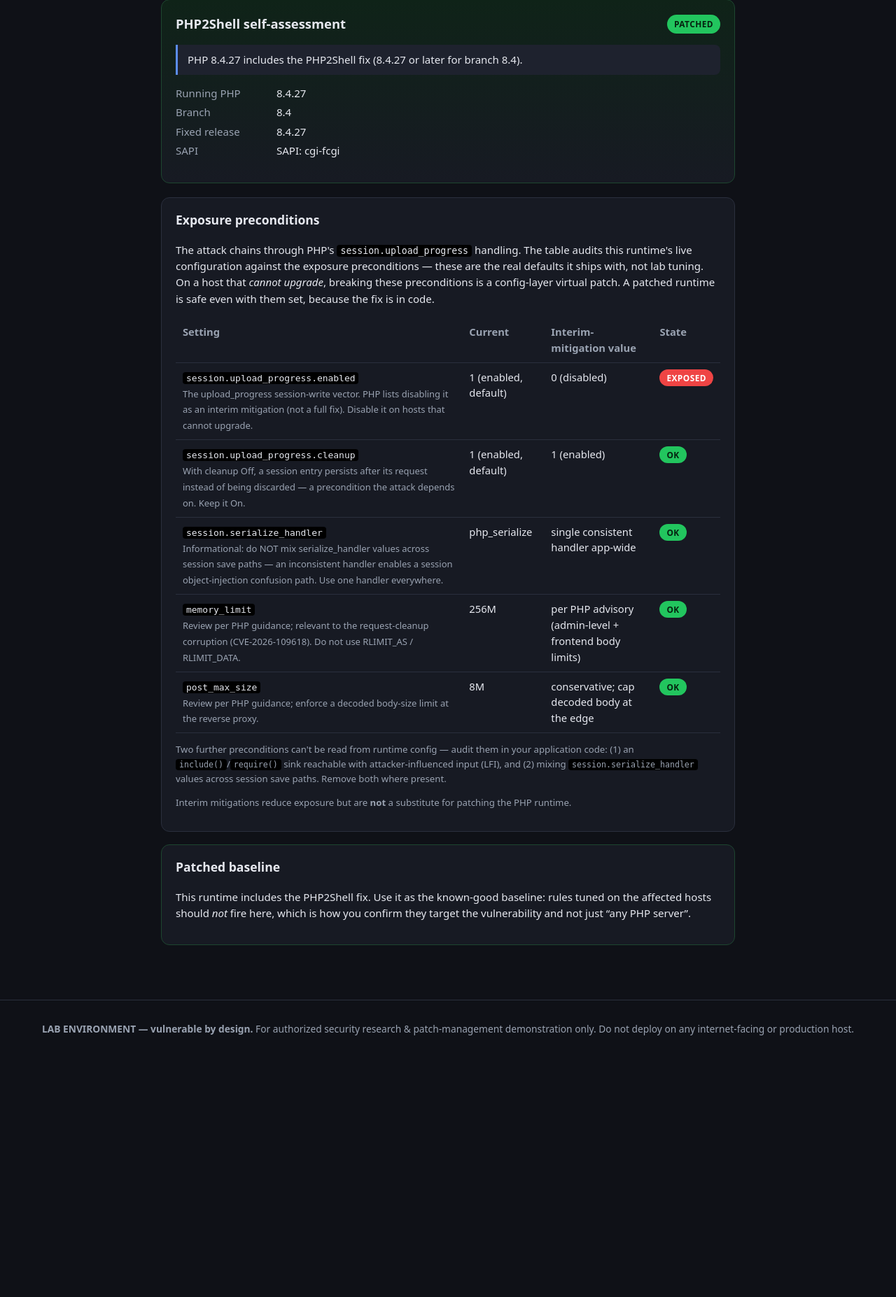
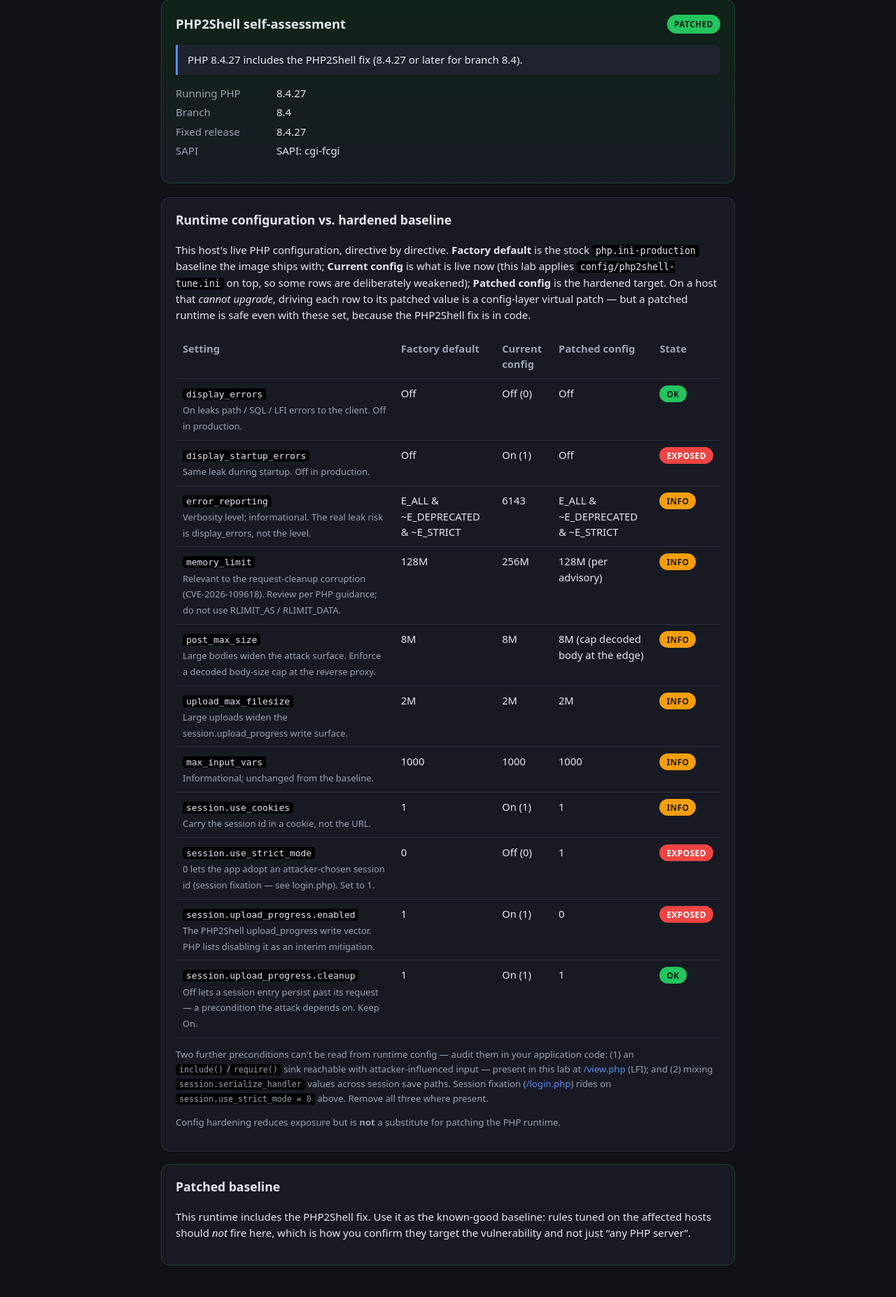
Before and after one commit to d0gban/php2shell-poc, a PHP site: page /assess.php in a window 1280 px wide. Shown: the part 93-1947 px from the top of the page at 70% size. Before the commit the page ends 1573 px from the top, so only its background shows below. Run offline with PHP 8.4, Linux system fonts and the light colour scheme.

Commit message:
Add shared php.ini config profiles + factory/current/patched audit table
- config/php2shell-tune.ini: deliberately-weakened runtime config, mounted into
  every container's conf.d (overrides php.ini-production). Single source across
  all three hosts so the only variable stays the PHP version.
- config/php2shell-stock.ini: no-op profile for the stock production baseline.
- docker-compose.yml: mount ${PHP_TUNE_INI:-./config/php2shell-tune.ini} on all
  three services.
- setup.sh: --stock / --tuned (default) / --help flags select the config profile
  via PHP_TUNE_INI; panel prints the active profile.
- cve.php: php2shell_config_audit() reports each tune.ini directive as
  factory (php.ini-production) / current (live ini_get) / patched (hardened),
  with a security State on the directives that matter.
- assess.php: new "Runtime configuration vs. hardened baseline" table
  (Factory default | Current config | Patched config | State); config_audit
  added to the JSON output. Notes now link the LFI (/view.php) and session
  fixation (/login.php, session.use_strict_mode=0) sinks.
- README: config-profile deploy flags + updated layout.

Co-Authored-By: Claude Opus 4.8 <noreply@anthropic.com>

```diff
--- a/docker-compose.yml
+++ b/docker-compose.yml
@@ -11,6 +11,7 @@ services:
     ports: ["${LAB_BIND}:8080:80"]      # bind iface via LAB_BIND in .env (default 127.0.0.1)
     volumes:
       - ./webapp:/var/www/html:ro            # identical app on all three; only PHP differs
+      - ${PHP_TUNE_INI:-./config/php2shell-tune.ini}:/usr/local/etc/php/conf.d/zz-php2shell-tune.ini:ro  # config profile (setup.sh --stock|--tuned); overrides php.ini-production
       - ./logs/eol:/var/log/apache2          # raw HTTP capture (mod_dumpio) for WAF rule dev
     restart: "no"              # throwaway lab: only runs when you explicitly bring it up
 
@@ -22,6 +23,7 @@ services:
     ports: ["${LAB_BIND}:8081:80"]      # bind iface via LAB_BIND in .env
     volumes:
       - ./webapp:/var/www/html:ro
+      - ${PHP_TUNE_INI:-./config/php2shell-tune.ini}:/usr/local/etc/php/conf.d/zz-php2shell-tune.ini:ro  # config profile (setup.sh --stock|--tuned); overrides php.ini-production
       - ./logs/outdated:/var/log/apache2     # raw HTTP capture (mod_dumpio) for WAF rule dev
     restart: "no"              # throwaway lab: only runs when you explicitly bring it up
 
@@ -33,5 +35,6 @@ services:
     ports: ["${LAB_BIND}:8082:80"]      # bind iface via LAB_BIND in .env
     volumes:
       - ./webapp:/var/www/html:ro
+      - ${PHP_TUNE_INI:-./config/php2shell-tune.ini}:/usr/local/etc/php/conf.d/zz-php2shell-tune.ini:ro  # config profile (setup.sh --stock|--tuned); overrides php.ini-production
       - ./logs/patched:/var/log/apache2      # raw HTTP capture (mod_dumpio) for WAF rule dev
     restart: "no"              # throwaway lab: only runs when you explicitly bring it up
--- a/webapp/assess.php
+++ b/webapp/assess.php
@@ -3,6 +3,7 @@ require __DIR__ . '/includes/cve.php';
 
 $verdict     = php2shell_verdict(PHP_VERSION);
 $mitigations = php2shell_mitigations();
+$config      = php2shell_config_audit();
 $sapi        = php2shell_sapi_context();
 $vulnerable  = in_array($verdict['status'], ['VULNERABLE', 'EOL_UNSUPPORTED'], true);
 
@@ -19,6 +20,7 @@ if (($_GET['format'] ?? '') === 'json') {
         'reason'       => $verdict['reason'],
         'sapi'         => $sapi,
         'mitigations'  => $mitigations,
+        'config_audit' => $config,
     ], JSON_PRETTY_PRINT | JSON_UNESCAPED_SLASHES);
     exit;
 }
@@ -41,30 +43,38 @@ render_header('Security Self-Check');
 </section>
 
 <section class="panel">
-  <h3>Exposure preconditions</h3>
-  <p>The attack chains through PHP's <code>session.upload_progress</code> handling. The table audits
-     this runtime's live configuration against the exposure preconditions — these are the real
-     defaults it ships with, not lab tuning. On a host that <em>cannot upgrade</em>, breaking these
-     preconditions is a config-layer virtual patch. A patched runtime is safe even with them set,
-     because the fix is in code.</p>
+  <h3>Runtime configuration vs. hardened baseline</h3>
+  <p>This host's live PHP configuration, directive by directive. <strong>Factory default</strong> is the
+     stock <code>php.ini-production</code> baseline the image ships with; <strong>Current config</strong>
+     is what is live now (this lab applies <code>config/php2shell-tune.ini</code> on top, so some rows are
+     deliberately weakened); <strong>Patched config</strong> is the hardened target. On a host that
+     <em>cannot upgrade</em>, driving each row to its patched value is a config-layer virtual patch — but a
+     patched runtime is safe even with these set, because the PHP2Shell fix is in code.</p>
   <table class="grid">
-    <thead><tr><th>Setting</th><th>Current</th><th>Interim-mitigation value</th><th>State</th></tr></thead>
+    <thead><tr><th>Setting</th><th>Factory default</th><th>Current config</th><th>Patched config</th><th>State</th></tr></thead>
     <tbody>
-    <?php foreach ($mitigations as $m): ?>
+    <?php foreach ($config as $c): ?>
       <tr>
-        <td><code><?= htmlspecialchars($m['key']) ?></code><br><span class="muted"><?= htmlspecialchars($m['note']) ?></span></td>
-        <td><?= htmlspecialchars($m['value']) ?></td>
-        <td><?= htmlspecialchars($m['recommended']) ?></td>
-        <td><?= $m['ok'] ? '<span class="badge good">OK</span>' : '<span class="badge bad">EXPOSED</span>' ?></td>
+        <td><code><?= htmlspecialchars($c['key']) ?></code><br><span class="muted"><?= htmlspecialchars($c['note']) ?></span></td>
+        <td><?= htmlspecialchars($c['factory']) ?></td>
+        <td><?= htmlspecialchars($c['current']) ?></td>
+        <td><?= htmlspecialchars($c['patched']) ?></td>
+        <td><?php
+          if ($c['ok'] === null)      echo '<span class="badge warn">INFO</span>';
+          elseif ($c['ok'] === true)  echo '<span class="badge good">OK</span>';
+          else                        echo '<span class="badge bad">EXPOSED</span>';
+        ?></td>
       </tr>
     <?php endforeach; ?>
     </tbody>
   </table>
   <p class="muted">Two further preconditions can't be read from runtime config — audit them in your
      application code: (1) an <code>include()</code>/<code>require()</code> sink reachable with
-     attacker-influenced input (LFI), and (2) mixing <code>session.serialize_handler</code> values
-     across session save paths. Remove both where present.</p>
-  <p class="muted">Interim mitigations reduce exposure but are <strong>not</strong> a substitute for patching the PHP runtime.</p>
+     attacker-influenced input — present in this lab at <a href="/view.php?doc=welcome.php">/view.php</a>
+     (LFI); and (2) mixing <code>session.serialize_handler</code> values across session save paths.
+     Session fixation (<a href="/login.php">/login.php</a>) rides on
+     <code>session.use_strict_mode = 0</code> above. Remove all three where present.</p>
+  <p class="muted">Config hardening reduces exposure but is <strong>not</strong> a substitute for patching the PHP runtime.</p>
 </section>
 
 <?php if ($vulnerable): ?>
--- a/webapp/includes/cve.php
+++ b/webapp/includes/cve.php
@@ -130,6 +130,64 @@ function php2shell_mitigations(): array {
     ];
 }
 
+/**
+ * Full runtime-config audit for the php2shell-tune.ini directives.
+ *
+ * Reports each directive three ways — the stock php.ini-production baseline the
+ * images ship from ("factory"), the LIVE value on this host ("current", read via
+ * ini_get after config/php2shell-tune.ini is applied), and the hardened target
+ * ("patched"). `ok` is set only for the security-relevant directives; the rest
+ * are informational. Reads config only — it performs no exploitation.
+ *
+ * @return array<int,array{key:string,factory:string,current:string,patched:string,ok:?bool,note:string}>
+ */
+function php2shell_config_audit(): array {
+    // Truthy test for an ini flag value as returned by ini_get().
+    $on = static function ($v): bool {
+        return !($v === '' || $v === '0' || $v === false || $v === null || strtolower((string) $v) === 'off');
+    };
+    $onoff = static function ($v) use ($on): string { return $on($v) ? 'On (1)' : 'Off (0)'; };
+
+    $er    = (int) ini_get('error_reporting');
+    $erStr = $er === E_ALL ? 'E_ALL' : (string) $er;
+
+    return [
+        ['key' => 'display_errors', 'factory' => 'Off', 'current' => $onoff(ini_get('display_errors')),
+         'patched' => 'Off', 'ok' => !$on(ini_get('display_errors')),
+         'note' => 'On leaks path / SQL / LFI errors to the client. Off in production.'],
+        ['key' => 'display_startup_errors', 'factory' => 'Off', 'current' => $onoff(ini_get('display_startup_errors')),
+         'patched' => 'Off', 'ok' => !$on(ini_get('display_startup_errors')),
+         'note' => 'Same leak during startup. Off in production.'],
+        ['key' => 'error_reporting', 'factory' => 'E_ALL & ~E_DEPRECATED & ~E_STRICT', 'current' => $erStr,
+         'patched' => 'E_ALL & ~E_DEPRECATED & ~E_STRICT', 'ok' => null,
+         'note' => 'Verbosity level; informational. The real leak risk is display_errors, not the level.'],
+        ['key' => 'memory_limit', 'factory' => '128M', 'current' => (string) ini_get('memory_limit'),
+         'patched' => '128M (per advisory)', 'ok' => null,
+         'note' => 'Relevant to the request-cleanup corruption (CVE-2026-109618). Review per PHP guidance; do not use RLIMIT_AS / RLIMIT_DATA.'],
+        ['key' => 'post_max_size', 'factory' => '8M', 'current' => (string) ini_get('post_max_size'),
+         'patched' => '8M (cap decoded body at the edge)', 'ok' => null,
+         'note' => 'Large bodies widen the attack surface. Enforce a decoded body-size cap at the reverse proxy.'],
+        ['key' => 'upload_max_filesize', 'factory' => '2M', 'current' => (string) ini_get('upload_max_filesize'),
+         'patched' => '2M', 'ok' => null,
+         'note' => 'Large uploads widen the session.upload_progress write surface.'],
+        ['key' => 'max_input_vars', 'factory' => '1000', 'current' => (string) ini_get('max_input_vars'),
+         'patched' => '1000', 'ok' => null,
+         'note' => 'Informational; unchanged from the baseline.'],
+        ['key' => 'session.use_cookies', 'factory' => '1', 'current' => $onoff(ini_get('session.use_cookies')),
+         'patched' => '1', 'ok' => null,
+         'note' => 'Carry the session id in a cookie, not the URL.'],
+        ['key' => 'session.use_strict_mode', 'factory' => '0', 'current' => $onoff(ini_get('session.use_strict_mode')),
+         'patched' => '1', 'ok' => $on(ini_get('session.use_strict_mode')),
+         'note' => '0 lets the app adopt an attacker-chosen session id (session fixation — see login.php). Set to 1.'],
+        ['key' => 'session.upload_progress.enabled', 'factory' => '1', 'current' => $onoff(ini_get('session.upload_progress.enabled')),
+         'patched' => '0', 'ok' => !$on(ini_get('session.upload_progress.enabled')),
+         'note' => 'The PHP2Shell upload_progress write vector. PHP lists disabling it as an interim mitigation.'],
+        ['key' => 'session.upload_progress.cleanup', 'factory' => '1', 'current' => $onoff(ini_get('session.upload_progress.cleanup')),
+         'patched' => '1', 'ok' => $on(ini_get('session.upload_progress.cleanup')),
+         'note' => 'Off lets a session entry persist past its request — a precondition the attack depends on. Keep On.'],
+    ];
+}
+
 /** Server-facing exposure context (mod_php is the highest-risk SAPI). */
 function php2shell_sapi_context(): array {
     $sapi = PHP_SAPI;
```
Also changed, not shown: config/php2shell-stock.ini (added, +10 -0 lines), config/php2shell-tune.ini (added, +27 -0 lines), README.md, 1 other file.
